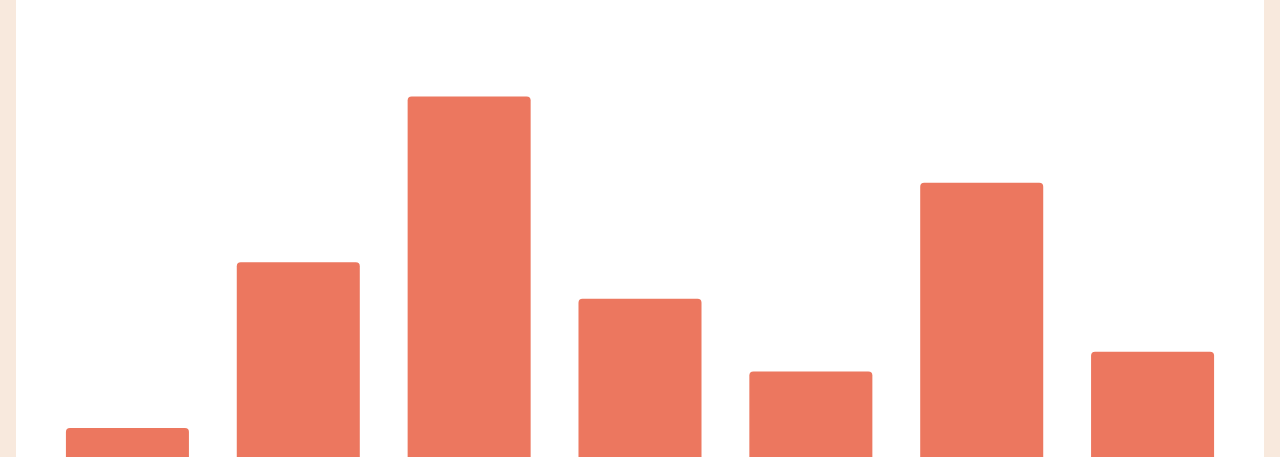
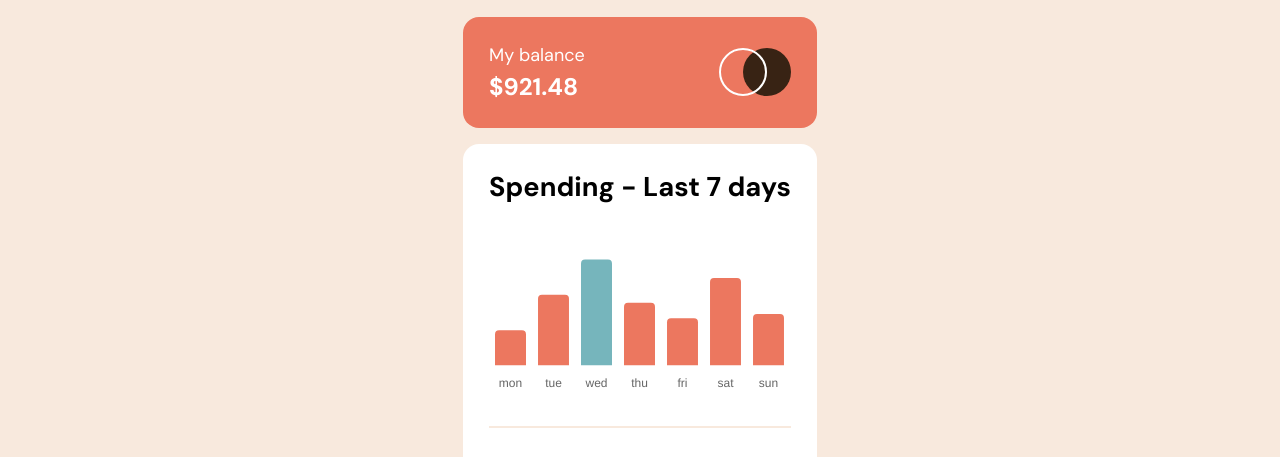
Before and after one commit to ABaker14791/Expenses-Chart-FE-Mentor, a plain HTML site: page index.html in a window 1280 px wide. Shown: the part 133-590 px from the top of the page. Drawn offline with nearby package versions, Linux system fonts and the light colour scheme.

Commit message:
created a function to fetch data from json file.

```diff
--- a/script.js
+++ b/script.js
@@ -1,13 +1,43 @@
-const labels = ["mon", "tue", "wed", "thu", "fri", "sat", "sun"];
+const main = async () => {
+  const reponse = await fetch("./data.json");
+  const days = await reponse.json();
+
+  console.log(days);
+
+  const labels = [];
+  days.forEach((day) => {
+    labels.push(day.day);
+  });
+  const daysData = [];
+  days.forEach((day) => {
+    daysData.push(day.amount);
+  });
 
   const data = {
     labels: labels,
     datasets: [
       {
         label: "",
-      backgroundColor: "hsl(10, 79%, 65%)",
+        backgroundColor: [
+          "hsl(10, 79%, 65%)",
+          "hsl(10, 79%, 65%)",
+          "hsl(186, 34%, 60%)",
+          "hsl(10, 79%, 65%)",
+          "hsl(10, 79%, 65%)",
+          "hsl(10, 79%, 65%)",
+          "hsl(10, 79%, 65%)",
+        ],
+        hoverBackgroundColor: [
+          "hsl(10, 79%, 75%)",
+          "hsl(10, 79%, 75%)",
+          "hsl(186, 34%, 75%)",
+          "hsl(10, 79%, 75%)",
+          "hsl(10, 79%, 75%)",
+          "hsl(10, 79%, 75%)",
+          "hsl(10, 79%, 75%)",
+        ],
         borderColor: "rgb(255, 99, 132)",
-      data: [17.45, 34.91, 52.36, 31.07, 23.39, 43.28, 25.48],
+        data: daysData,
         borderRadius: 4,
       },
     ],
@@ -18,6 +48,17 @@ const config = {
     data: data,
     options: {
       plugins: {
+        tooltip: {
+          displayColors: false,
+          callbacks: {
+            title: () => {
+              "";
+            },
+            label: (context) => {
+              return "$" + context.formattedValue;
+            },
+          },
+        },
         legend: {
           display: false,
         },
@@ -43,3 +84,5 @@ const config = {
   };
 
   const myChart = new Chart(document.getElementById("myChart"), config);
+};
+main();
--- a/style.css
+++ b/style.css
@@ -22,6 +22,8 @@ body {
     font-family: 'DM Sans', sans-serif;
     background-color: var(--cream);
     height: 100vh;
+    display: flex;
+    justify-content: center;
 }
 
 .container {
@@ -30,6 +32,7 @@ body {
     justify-content: center;
     align-items: center;
     height: 100vh;
+    max-width: 450px;
     margin:1rem;
 }
 
@@ -66,6 +69,7 @@ body {
 
 .spending-card__heading {
     margin-bottom: 2.5rem;
+    font-size: 1.7rem;
 }
 
 .chart {
@@ -100,7 +104,7 @@ body {
 
 .percent {
     font-weight: 700;
-    font-size: 1.6rem;
+    font-size: 1.2rem;
     color:#000;
 }
 
```
Lines whose indentation alone changed are shown as unchanged.
